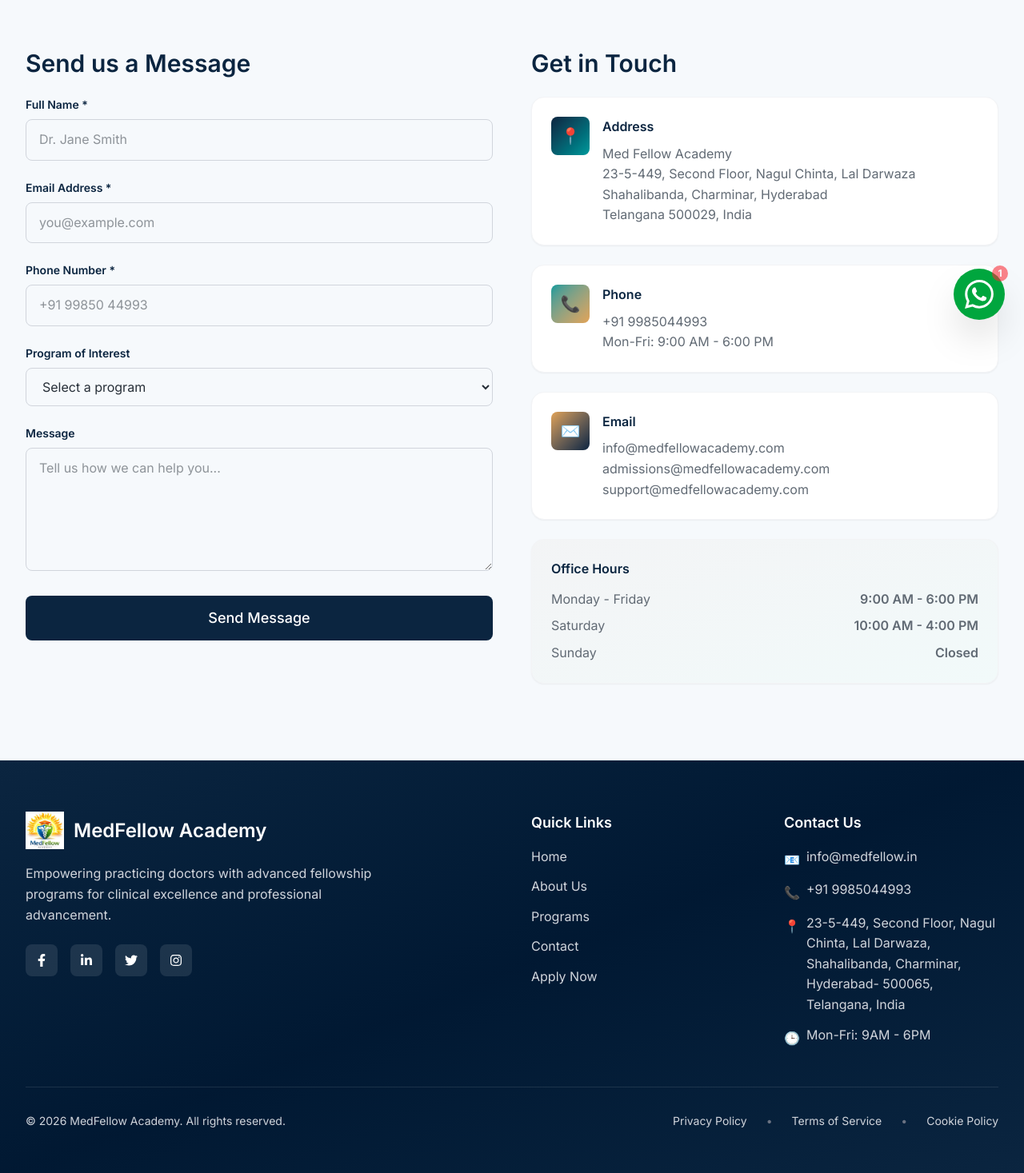
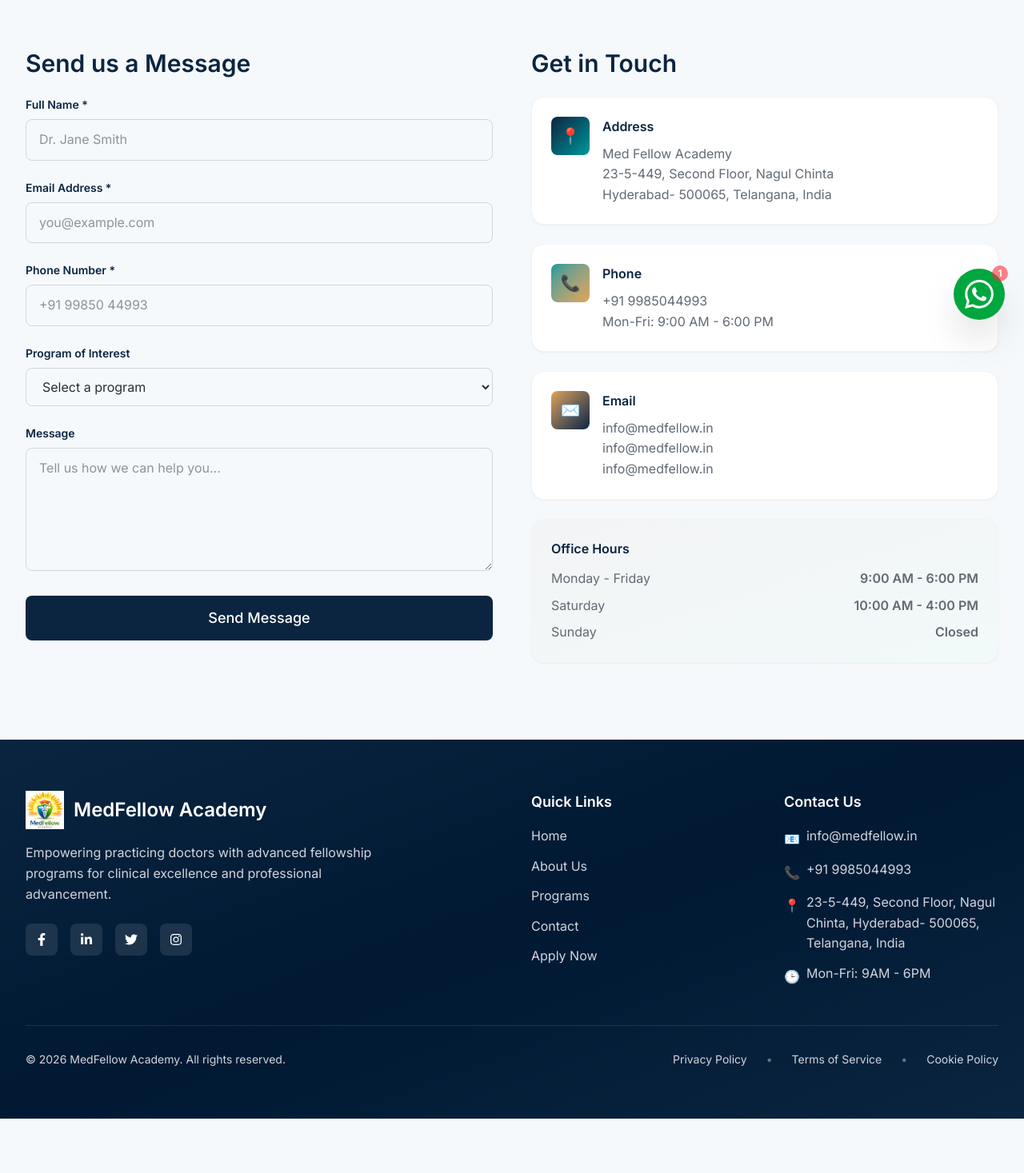
Before and after one commit to medfellowacademy/Website, a Next.js app: page /contact in a window 1280 px wide. Shown: the part 376-1843 px from the top of the page at 80% size. After the commit the page ends 1775 px from the top, so only its background shows below. Built offline with nearby package versions, Linux system fonts and the light colour scheme.

Commit message:
Update pages and components

```diff
--- a/app/blog/page.tsx
+++ b/app/blog/page.tsx
@@ -175,7 +175,7 @@ export default function Blog() {
                   <Link key={index} href={`/blog/${post.slug}`} className="group">
                     <div className="card overflow-hidden hover:shadow-lg transition-all">
                       <div className="flex gap-4">
-                        <div className="relative w-40 h-40 flex-shrink-0 overflow-hidden">
+                        <div className="relative w-40 h-40 shrink-0 overflow-hidden">
                           <Image
                             src={post.image}
                             alt={post.title}
--- a/app/contact/page.tsx
+++ b/app/contact/page.tsx
@@ -51,7 +51,7 @@ export default function ContactPage() {
         <div className="container-custom text-center">
           <h1 className="text-3xl md:text-5xl font-heading font-bold mb-4 md:mb-6">Contact Us</h1>
           <p className="text-base md:text-xl max-w-3xl mx-auto opacity-90">
-            Have questions? We're here to help you start your fellowship journey
+            Have questions? We&apos;re here to help you start your fellowship journey
           </p>
         </div>
       </section>
@@ -167,9 +167,8 @@ export default function ContactPage() {
                       <h3 className="font-heading font-bold text-primary mb-2">Address</h3>
                       <p className="text-text-secondary">
                         Med Fellow Academy<br />
-                       23-5-449, Second Floor, Nagul Chinta, Lal Darwaza<br />
-                        Shahalibanda, Charminar, Hyderabad<br />
-                        Telangana 500029, India
+                        23-5-449, Second Floor, Nagul Chinta<br />
+                        Hyderabad- 500065, Telangana, India
                       </p>
                     </div>
                   </div>
@@ -198,9 +197,9 @@ export default function ContactPage() {
                     <div>
                       <h3 className="font-heading font-bold text-primary mb-2">Email</h3>
                       <p className="text-text-secondary">
-                        info@medfellowacademy.com<br />
-                        admissions@medfellowacademy.com<br />
-                        support@medfellowacademy.com
+                        info@medfellow.in<br />
+                        info@medfellow.in<br />
+                        info@medfellow.in
                       </p>
                     </div>
                   </div>
--- a/app/faculty/page.tsx
+++ b/app/faculty/page.tsx
@@ -139,7 +139,7 @@ export default function FacultyPage() {
             <p className="text-lg text-text-secondary mb-6 max-w-2xl mx-auto">
               We're always looking for passionate educators and experienced clinicians to join our team
             </p>
-            <a href="mailto:careers@medfellowacademy.com" className="btn-primary px-8 py-3">
+            <a href="mailto:info@medfellow.in" className="btn-primary px-8 py-3">
               Apply to Teach
             </a>
           </div>
--- a/app/programs/[slug]/page.tsx
+++ b/app/programs/[slug]/page.tsx
@@ -908,7 +908,7 @@ export default async function ProgramDetailPage({ params }: { params: Promise<{
                   <ul className="space-y-4">
                     {program.careerOpportunities.map((opportunity: string, index: number) => (
                       <li key={index} className="flex items-start gap-3">
-                        <div className="w-6 h-6 bg-linear-to-br from-accent to-secondary rounded-full flex items-center justify-center text-white text-sm font-bold flex-shrink-0 mt-0.5">
+                        <div className="w-6 h-6 bg-linear-to-br from-accent to-secondary rounded-full flex items-center justify-center text-white text-sm font-bold shrink-0 mt-0.5">
                           {index + 1}
                         </div>
                         <span className="text-text-secondary">{opportunity}</span>
@@ -1012,7 +1012,7 @@ export default async function ProgramDetailPage({ params }: { params: Promise<{
                 <div className="space-y-2 text-sm">
                   <div className="flex items-center gap-2">
                     <span>📧</span>
-                    <span>admissions@medfellowacademy.com</span>
+                    <span>info@medfellow.in</span>
                   </div>
                   <div className="flex items-center gap-2">
                     <span>📞</span>
--- a/app/programs/page.tsx
+++ b/app/programs/page.tsx
@@ -363,7 +363,7 @@ export default function ProgramsPage() {
                       fill
                       className="object-cover group-hover:scale-110 transition-transform duration-300"
                     />
-                    <div className="absolute inset-0 bg-gradient-to-t from-primary/80 to-transparent" />
+                    <div className="absolute inset-0 bg-linear-to-t from-primary/80 to-transparent" />
                     {/* Icon Badge */}
                     <div className="absolute bottom-4 left-4 w-14 h-14 bg-white/95 rounded-xl flex items-center justify-center text-3xl shadow-lg">
                       {program.icon}
@@ -373,7 +373,7 @@ export default function ProgramsPage() {
                     </span>
                   </div>
 
-                  <div className="p-6 flex flex-col flex-grow">
+                  <div className="p-6 flex flex-col grow">
                     {/* Program Name */}
                     <h3 className="text-xl font-heading font-bold text-primary mb-3 group-hover:text-secondary transition-colors line-clamp-2">
                       {program.name}
--- a/components/FellowshipPrograms.tsx
+++ b/components/FellowshipPrograms.tsx
@@ -382,7 +382,7 @@ export default function FellowshipPrograms() {
                         fill
                         className="object-cover group-hover:scale-110 transition-transform duration-700"
                       />
-                      <div className="absolute inset-0 bg-gradient-to-t from-primary/90 via-primary/40 to-transparent" />
+                      <div className="absolute inset-0 bg-linear-to-t from-primary/90 via-primary/40 to-transparent" />
 
                       {/* Icon Badge with 3D effect */}
                       <motion.div
@@ -474,7 +474,7 @@ export default function FellowshipPrograms() {
                               animate={{ opacity: 1, x: 0 }}
                               transition={{ delay: idx * 0.1 }}
                             >
-                              <Star className="w-3 h-3 text-accent mt-1 flex-shrink-0" />
+                              <Star className="w-3 h-3 text-accent mt-1 shrink-0" />
                               <span>{highlight}</span>
                             </motion.li>
                           ))}
--- a/components/Footer.tsx
+++ b/components/Footer.tsx
@@ -93,8 +93,7 @@ export default function Footer() {
               </li>
               <li className="flex items-start gap-2">
                 <span className="text-accent mt-1">📍</span>
-                <span>23-5-449, Second Floor, Nagul Chinta, Lal Darwaza, Shahalibanda, Charminar, Hyderabad- 500065, Telangana,
-India</span>
+                <span>23-5-449, Second Floor, Nagul Chinta, Hyderabad- 500065, Telangana, India</span>
               </li>
               <li className="flex items-start gap-2">
                 <span className="text-accent mt-1">🕒</span>
--- a/next.config.ts
+++ b/next.config.ts
@@ -11,6 +11,9 @@ const nextConfig: NextConfig = {
       },
     ],
   },
+  turbopack: {
+    root: __dirname,
+  },
 };
 
 export default nextConfig;
```
Also changed, not shown: 1 other file (tests, documents, lock files or other folders).
